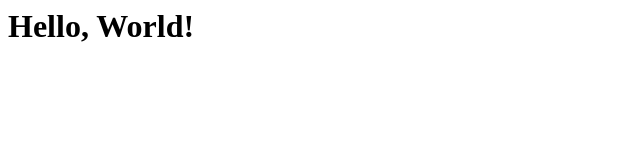
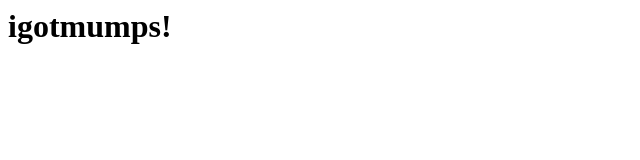
Before and after one commit to igotmumps/igotmumps.github.io, a plain HTML site: page index.html in a window 1280 px wide. Shown: the whole page, without its empty margins (0-640 px from the left). Drawn offline with Linux system fonts and the light colour scheme.

Commit message:
Initial commit

```diff
--- a/index.html
+++ b/index.html
@@ -1 +1 @@
-<h1>Hello, World!</h1>
+<h1>igotmumps!</h1>
```
